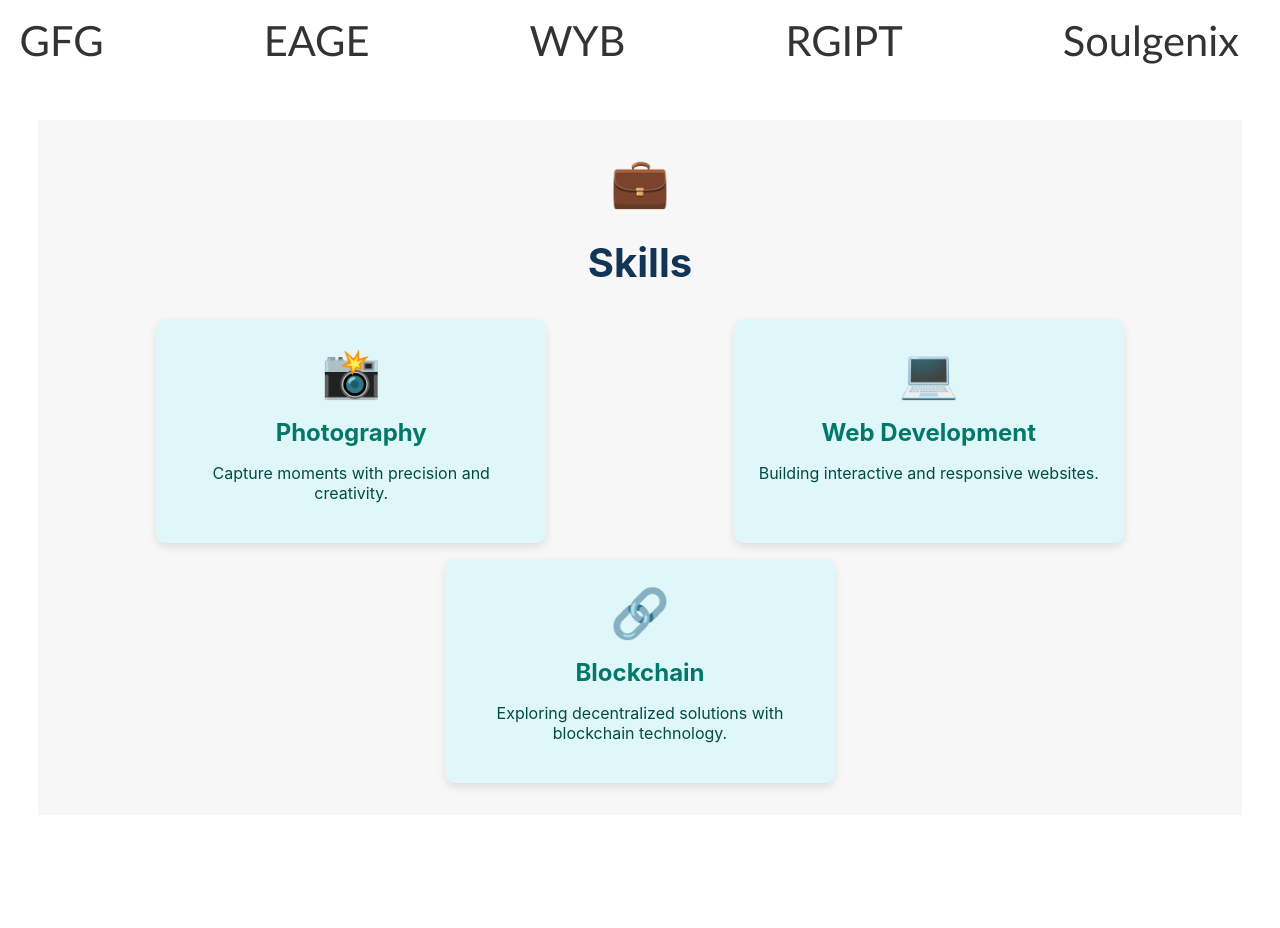
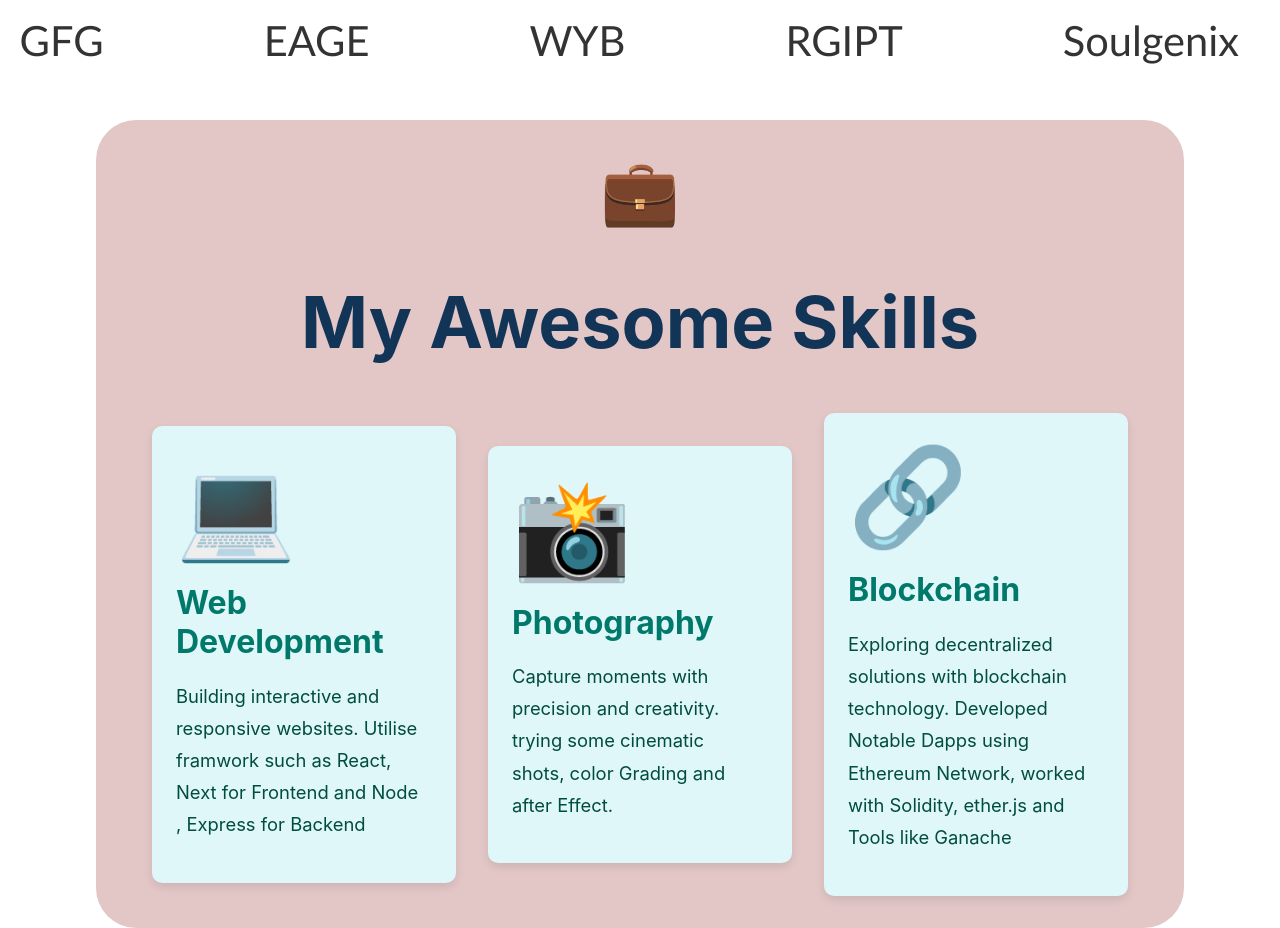
Before and after one commit to AbhirajkarBajpai/Abhirajkar_Portfolio, a React (Create React App) app: page / in a window 1280 px wide. Shown: the part 760-1688 px from the top of the page. Before the commit the page ends 1575 px from the top, so only its background shows below. Built offline with nearby package versions, Linux system fonts and the light colour scheme.

Commit message:
Parallax effect

```diff
--- a/src/components/Skills.css
+++ b/src/components/Skills.css
@@ -1,11 +1,13 @@
 .skills-section {
   height: 100%;
-  width: 89vw;
+  width: 80vw;
   transform: scale(0.7);
   transition: transform 0.5s ease-out, opacity 0.5s ease-out;
   text-align: center;
   padding: 2rem;
-  background-color: #f7f7f7;
+  border: 0px;
+  border-radius: 2.5rem;
+  background-color: #e3c7c7;
 }
 
 .skills-section.in-view {
@@ -17,29 +19,35 @@
 }
 
 .header h1 {
-  font-size: 2.5rem;
+  font-size: 4.5rem;
   color: #123456; /* Change this to match your theme */
 }
 
+.emoji_main {
+  font-size: 4rem;
+}
 .emoji {
-  font-size: 3rem;
+  font-size: 6rem;
 }
 
 .skills-container {
   display: flex;
-  justify-content: space-around;
-  flex-wrap: wrap;
-  gap: 1rem;
+  justify-content: center;
+  align-items: center;
+  /* flex-wrap: wrap; */
+  gap: 2rem;
 }
 
 .skill-card {
   background-color: #e0f7fa;
   padding: 1.5rem;
   border-radius: 10px;
-  flex-basis: 30%;
+  /* flex-basis: 30%; */
   box-shadow: 0 4px 8px rgba(0, 0, 0, 0.1);
-  text-align: center;
+  text-align: left;
   transition: transform 0.3s ease-in-out;
+  height: 90%;
+  width: 25%;
 }
 
 .skill-card:hover {
@@ -47,13 +55,15 @@
 }
 
 .skill-card h2 {
-  font-size: 1.5rem;
+  font-size: 2rem;
   margin: 1rem 0;
   color: #00796b;
 }
 
 .skill-card p {
-  font-size: 1rem;
+  font-size: 1.15rem;
+  width: 95%;
+  line-height: 175%;
   color: #004d40;
 }
 
--- a/src/components/Skills.jsx
+++ b/src/components/Skills.jsx
@@ -35,24 +35,24 @@ function SkillsSection() {
   return (
       <div id="skills" className="skills-section" ref={sectionRef}>
       <div className="header">
-        <span role="img" aria-label="skills-icon" className="emoji">💼</span>
-        <h1>Skills</h1>
+        <span role="img" aria-label="skills-icon" className="emoji_main">💼</span>
+        <h1>My Awesome Skills</h1>
       </div>
       <div className="skills-container">
+      <div className="skill-card">
+          <span role="img" aria-label="web-development" className="emoji">💻</span>
+          <h2>Web Development</h2>
+          <p>Building interactive and responsive websites. Utilise framwork such as React, Next for Frontend and Node , Express for Backend</p>
+        </div>
         <div className="skill-card">
           <span role="img" aria-label="photography" className="emoji">📸</span>
           <h2>Photography</h2>
-          <p>Capture moments with precision and creativity.</p>
-        </div>
-        <div className="skill-card">
-          <span role="img" aria-label="web-development" className="emoji">💻</span>
-          <h2>Web Development</h2>
-          <p>Building interactive and responsive websites.</p>
+          <p>Capture moments with precision and creativity. trying some cinematic shots, color Grading and after Effect.</p>
         </div>
         <div className="skill-card">
           <span role="img" aria-label="blockchain" className="emoji">🔗</span>
           <h2>Blockchain</h2>
-          <p>Exploring decentralized solutions with blockchain technology.</p>
+          <p>Exploring decentralized solutions with blockchain technology. Developed Notable Dapps using Ethereum Network, worked with Solidity, ether.js and Tools like Ganache</p>
         </div>
       </div>
     </div>
```
